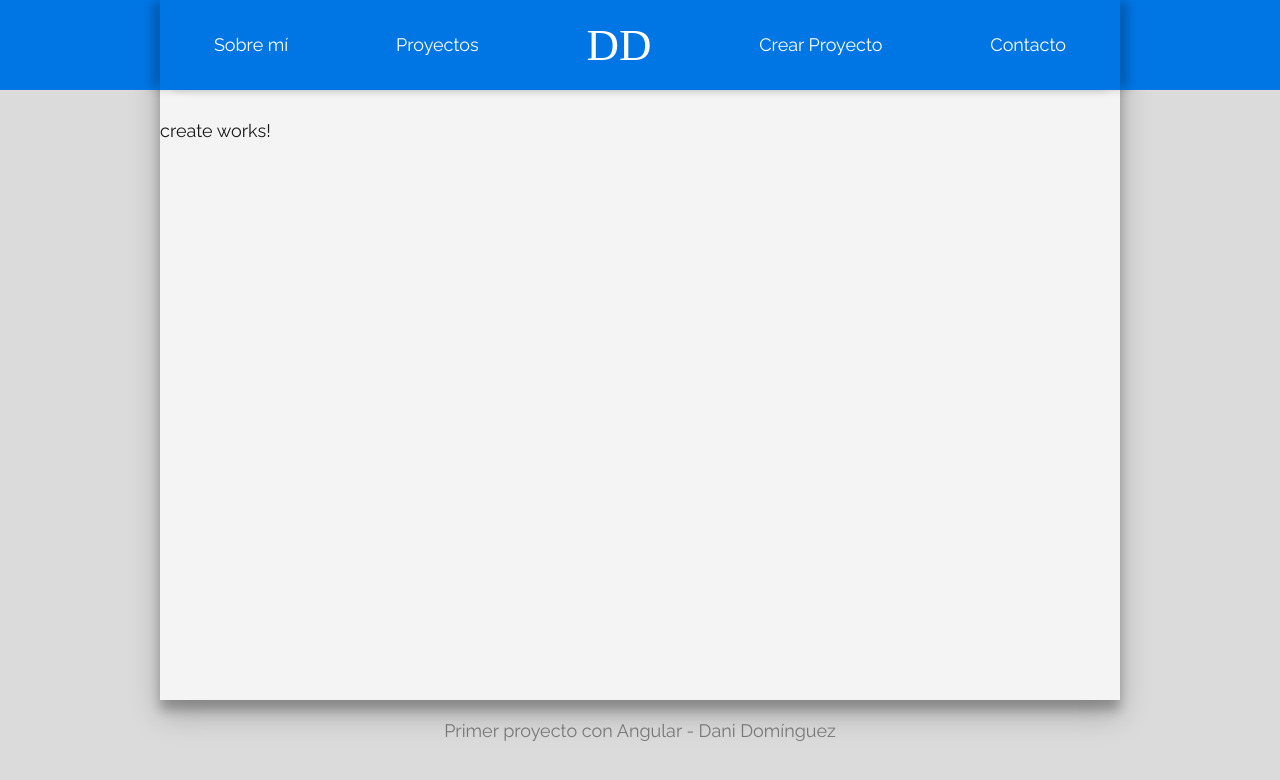
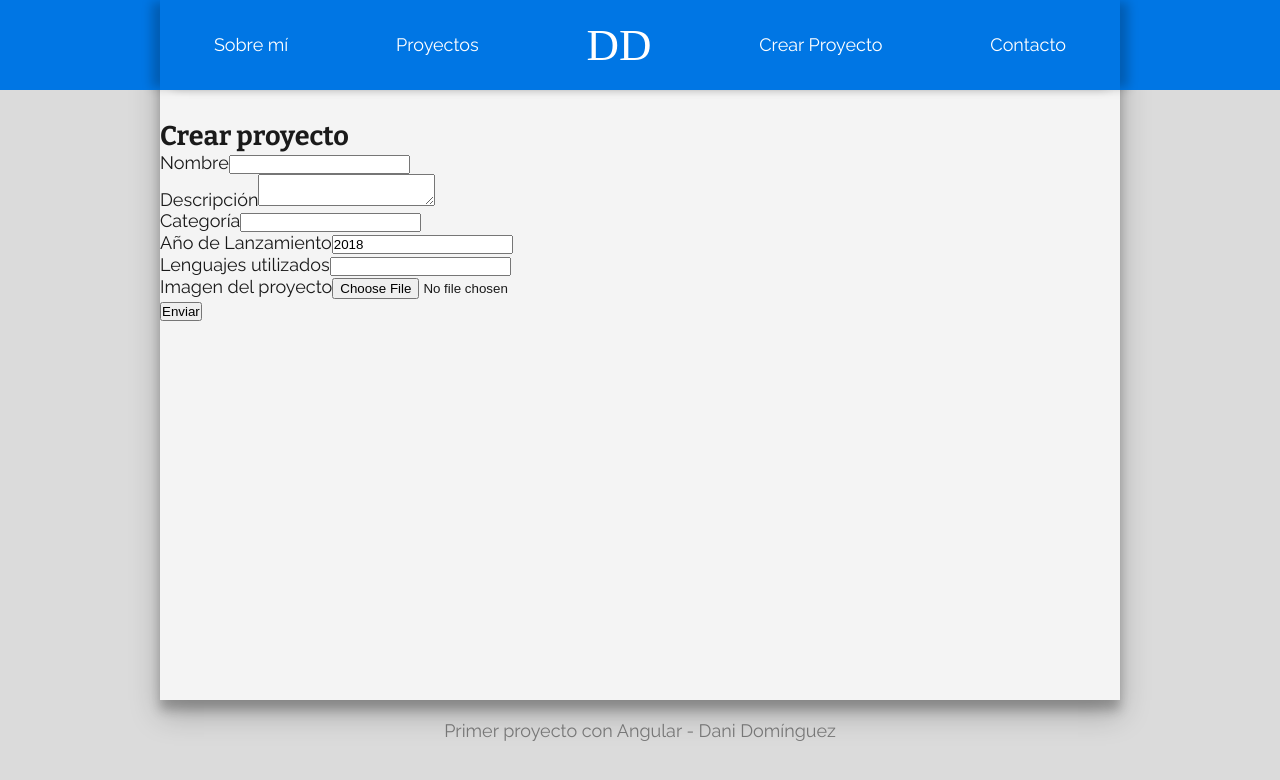
Before and after one commit to danidz96/proyecto-angular, an Angular app: page /crear-proyecto in a window 1280 px wide. Shown: the top 780 px of the page. Built offline with nearby package versions, Linux system fonts and the light colour scheme; a web font is replaced by a local one.

Commit message:
formulario para crear proyectos

```diff
--- a/src/app/app.module.ts
+++ b/src/app/app.module.ts
@@ -1,6 +1,6 @@
 import { BrowserModule } from '@angular/platform-browser';
 import { NgModule } from '@angular/core';
-import { HttpClienModule } from "@angular/common/http";
+import { HttpClientModule } from "@angular/common/http";
 import { FormsModule } from "@angular/forms";
 import { routing, appRoutingProviders } from './app.routing';
 
@@ -22,7 +22,9 @@ import { ErrorComponent } from './components/error/error.component';
   ],
   imports: [
     BrowserModule,
-    routing
+    routing,
+    HttpClientModule,
+    FormsModule
   ],
   providers: [
     appRoutingProviders
--- a/src/app/components/create/create.component.html
+++ b/src/app/components/create/create.component.html
@@ -1,3 +1,31 @@
-<p>
-  create works!
-</p>
+<div class="container">
+  <h2>{{title}}</h2>
+
+  <form #projectForm='ngForm' (ngSubmit)='onSubmit(projectForm)'>
+    <p>
+      <label for="name">Nombre</label>
+      <input type="text" name="name" #name="ngModel" [(ngModel)]="project.name">
+    </p>
+    <p>
+      <label for="description">Descripción</label>
+      <textarea type="text" name="description" #description="ngModel" [(ngModel)]="project.description"></textarea>
+    </p>
+    <p>
+      <label for="category">Categoría</label>
+      <input type="text" name="category" #category="ngModel" [(ngModel)]="project.category">
+    </p>
+    <p>
+      <label for="year">Año de Lanzamiento</label>
+      <input type="number" name="year" #year="ngModel" [(ngModel)]="project.year">
+    </p>
+    <p>
+      <label for="langs">Lenguajes utilizados</label>
+      <input type="text" name="langs" #langs="ngModel" [(ngModel)]="project.langs">
+    </p>
+    <p>
+      <label for="image">Imagen del proyecto</label>
+      <input type="file" name="image" placeholder="Subir Imagen">
+    </p>
+    <input type="submit" value="Enviar">
+  </form>
+</div>
--- a/src/app/components/create/create.component.ts
+++ b/src/app/components/create/create.component.ts
@@ -1,15 +1,31 @@
 import { Component, OnInit } from '@angular/core';
+import { Project} from '../../models/project';
+import { ProjectService } from "../../services/project.service";
+
 
 @Component({
   selector: 'app-create',
   templateUrl: './create.component.html',
-  styleUrls: ['./create.component.css']
+  styleUrls: ['./create.component.css'],
+  providers: [ProjectService]
 })
 export class CreateComponent implements OnInit {
 
-  constructor() { }
+  public title: string;
+  public project: Project;
+
+  constructor(
+    private _projectService: ProjectService
+  ) {
+    this.title = 'Crear proyecto';
+    this.project = new Project('','','','',2018,'','');
+  }
 
   ngOnInit() {
   }
 
+  onSubmit(form) {
+    console.log(this.project);
+
+  }
 }
--- a/src/app/models/project.ts
+++ b/src/app/models/project.ts
@@ -2,6 +2,7 @@ export class Project{
     constructor(
         public _id: string,
         public name: string,
+        public category: string,
         public description: string,
         public year: number,
         public langs: string,
--- a/src/app/services/global.ts
+++ b/src/app/services/global.ts
@@ -1,3 +1,3 @@
-export var global = {
+export var Global = {
     url: 'http://localhost:4200/'
 }
```
